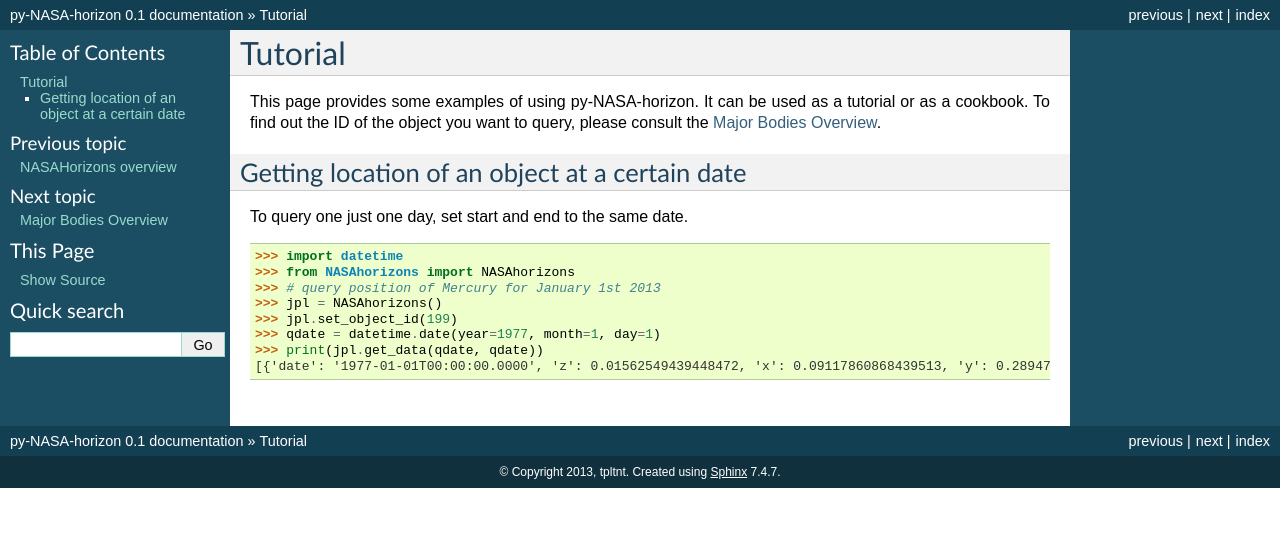
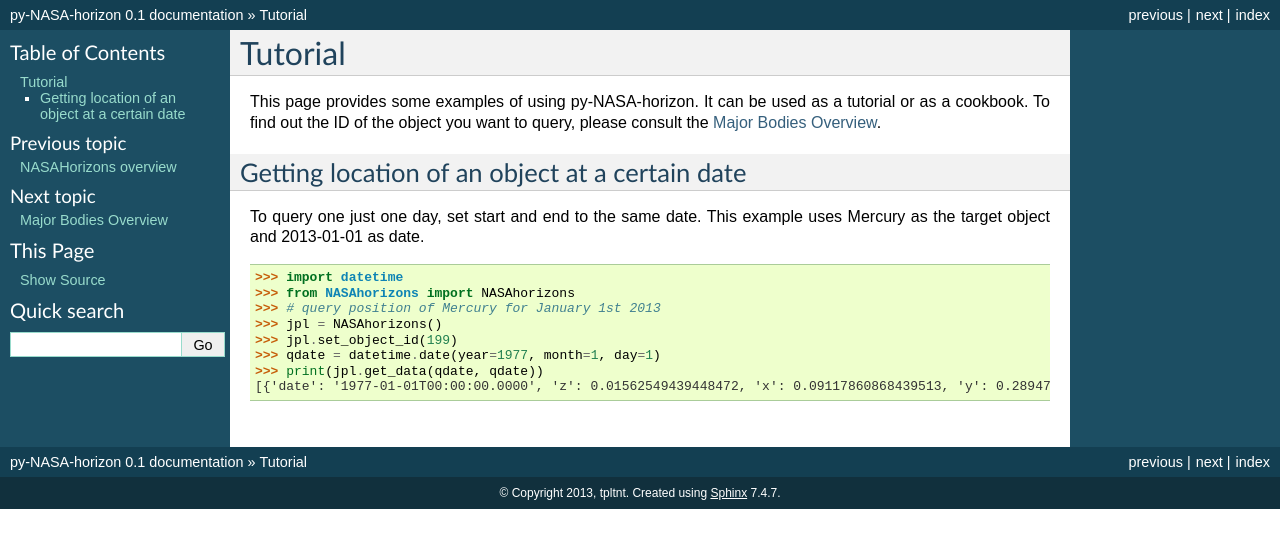
Before and after one commit to tpltnt/py-NASA-horizons, a Sphinx documentation site: the page built from documentation/tutorial.rst, in a window 1280 px wide. Shown: the top 548 px of the page. Built offline with Sphinx 7.4.7, drawn with Linux system fonts in a browser that asks for light colours.

Commit message:
minor doc enhancements

```diff
--- a/documentation/tutorial.rst
+++ b/documentation/tutorial.rst
@@ -8,7 +8,8 @@ to query, please consult the :doc:`major_body_sheet`.
 
 Getting location of an object at a certain date
 -----------------------------------------------
-To query one just one day, set start and end to the same date.
+To query one just one day, set start and end to the same date. This example
+uses Mercury as the target object and 2013-01-01 as date.
 
 >>> import datetime
 >>> from NASAhorizons import NASAhorizons
```
